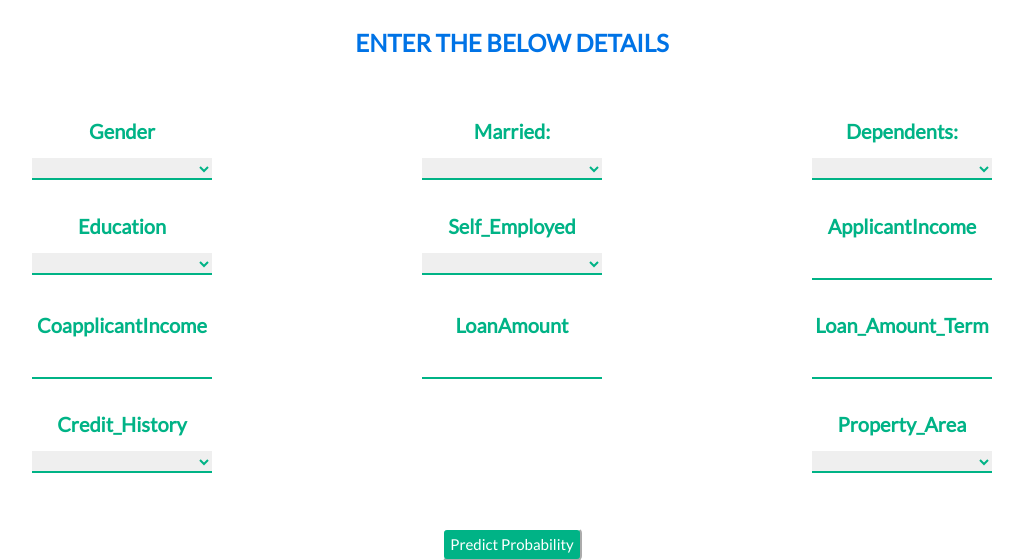
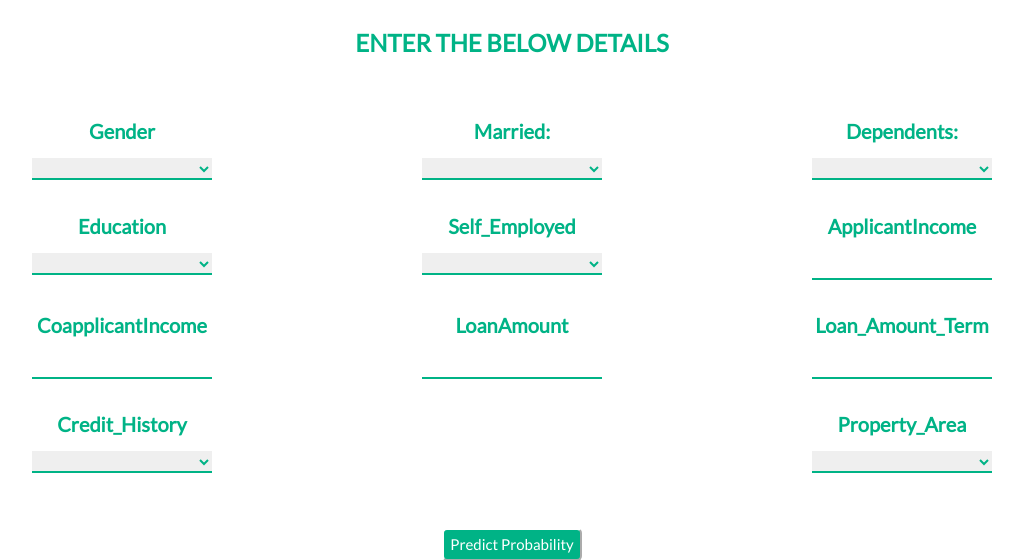
Before and after one commit to jyothikjasti/SWE, a Flask app: page / in a window 1280 px wide. Shown: the part 230-790 px from the top of the page, without its empty margins (128-1151 px from the left). Run offline with Flask 2, Linux system fonts and the light colour scheme; parts of the project's set-up code (start-up, migrations or seed data) failed here and were passed over; some libraries are stand-ins or nearby versions.

Commit message:
Update index.html

```diff
--- a/templates/index.html
+++ b/templates/index.html
@@ -48,7 +48,7 @@
 
   }
   .logo {
-    color: #0073e6;
+    color: #00b386;
     font-size: 200px;
   }
   label{
@@ -87,7 +87,7 @@
 
 </div>
 
-<h2 align="center" style="color: #0073e6;">Enter the below details</h2><br>
+<h2 align="center" style="color: #00b386;">Enter the below details</h2><br>
 <div class="container" align="center">
 	<form action='/predict' method="post">
 		<div class="row" >
```
